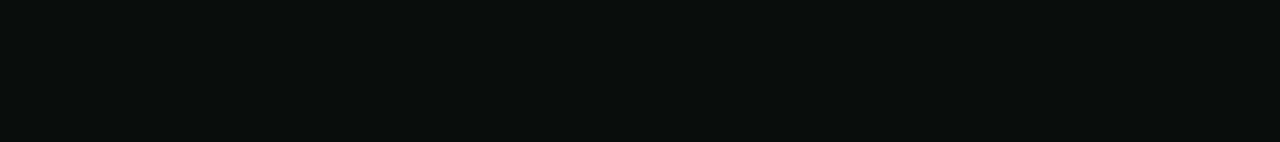
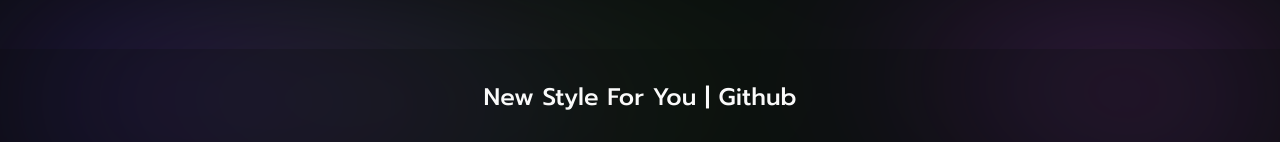
Before and after one commit to likhithait/Ecommerce, a React (Vite) app: page / in a window 1280 px wide. Shown: the part 3054-3196 px from the top of the page. Before the commit the page ends 3053 px from the top, so only its background shows below. Built offline with nearby package versions, Linux system fonts and the light colour scheme.

Commit message:
Add footer

```diff
--- /dev/null
+++ b/src/components/Footer.module.scss
@@ -0,0 +1,89 @@
+@import "../assets/styles/variables";
+@import "../assets/styles/reuseable";
+
+.footer {
+  height: 6rem;
+  width: 100%;
+  margin-top: 50px;
+  display: flex;
+  align-items: center;
+  position: relative;
+  background-color: #0a0d0e40;
+
+  h1 {
+    font-size: 1.5rem;
+    font-weight: 500;
+    text-align: center;
+
+    a {
+      transition: 0.3s;
+
+      &:hover {
+        color: $text-color2;
+      }
+    }
+  }
+
+  .bg {
+    position: absolute;
+    bottom: 0;
+    left: 0;
+    width: 100%;
+    height: 100%;
+    filter: blur(100px);
+    z-index: -1;
+    overflow: hidden;
+
+    .shape_group {
+      position: relative;
+      width: 100%;
+      height: 100%;
+
+      .shape1 {
+        position: absolute;
+        @include shape(
+          1200px,
+          linear-gradient(
+            30deg,
+            rgba(178, 91, 255, 1) 0%,
+            rgba(255, 0, 146, 1) 100%
+          ),
+          50%
+        );
+
+        bottom: 0px;
+        right: -500px;
+      }
+
+      .shape2 {
+        position: absolute;
+        @include shape(
+          2000px,
+          linear-gradient(
+            150deg,
+            rgba(101, 38, 255, 1) 0%,
+            rgba(184, 110, 255, 1) 100%
+          ),
+          50%
+        );
+        top: 0px;
+        left: -800px;
+      }
+
+      .shape3 {
+        position: absolute;
+        @include shape(
+          600px,
+          linear-gradient(
+            30deg,
+            rgba(255, 212, 0, 1) 0%,
+            rgba(0, 191, 0, 1) 100%
+          ),
+          15%
+        );
+        top: -200px;
+        right: 500px;
+      }
+    }
+  }
+}
--- /dev/null
+++ b/src/components/Footer.tsx
@@ -0,0 +1,26 @@
+// Import styles
+import styles from "./Footer.module.scss";
+
+const Footer = () => {
+  return (
+    <footer className={styles.footer}>
+      <div className="container">
+        <h1>
+          New Style For You |{" "}
+          <a href="https://github.com/parunchxi/React-Ecommerce-Website">
+            Github
+          </a>
+        </h1>
+      </div>
+      <div className={styles.bg}>
+        <div className={styles.shape_group}>
+          <div className={styles.shape1}></div>
+          <div className={styles.shape2}></div>
+          <div className={styles.shape3}></div>
+        </div>
+      </div>
+    </footer>
+  );
+};
+
+export default Footer;
--- a/src/pages/Home.tsx
+++ b/src/pages/Home.tsx
@@ -1,12 +1,14 @@
 // Import components
 import Header from "../components/Header";
 import Shop from "../components/Shop";
+import Footer from "../components/Footer";
 
 const Home = () => {
   return (
     <>
       <Header />
       <Shop />
+      <Footer />
     </>
   );
 };
```
